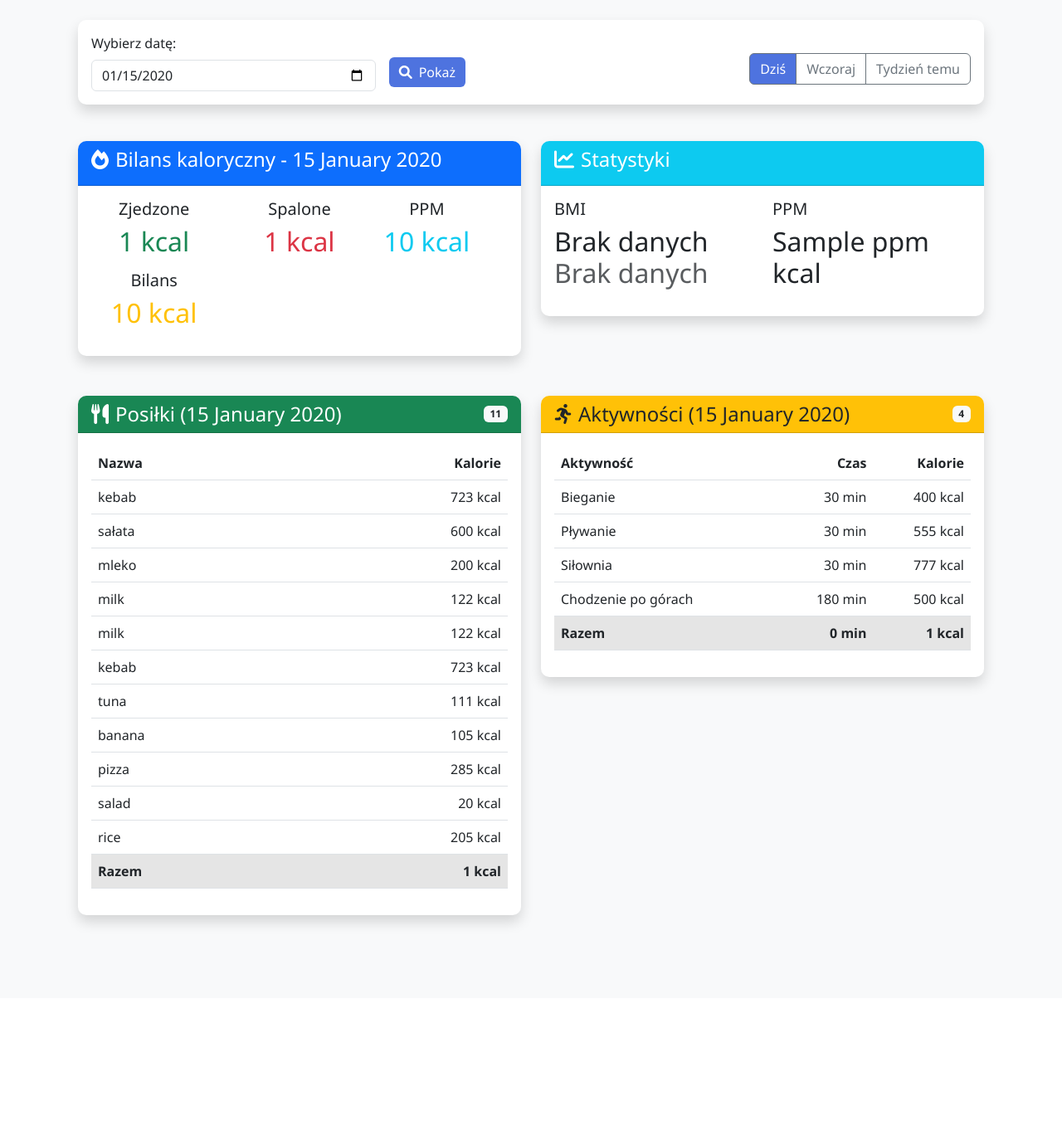
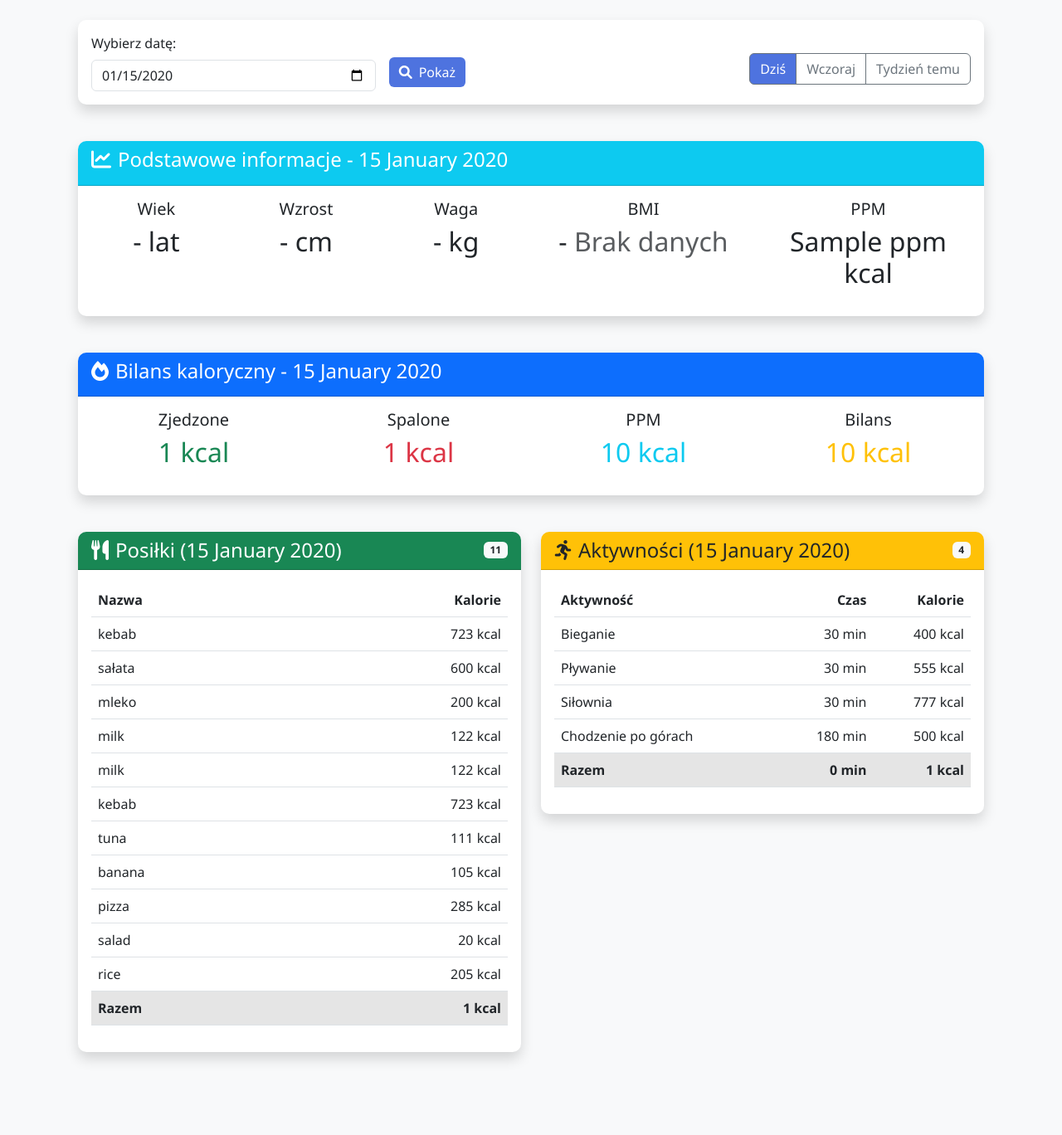
Before and after one commit to MKuzyk/ColorieBalance, a Django app: template templates/daily_summary.html in a window 1280 px wide. Shown: the part 56-1424 px from the top of the page at 83% size. Before the commit the page ends 1175 px from the top, so only its background shows below. Run offline with Django 5.2, Linux system fonts and the light colour scheme; data comes from the database, SQL or seed files in the repository; both versions use the stored data as it was after the commit; the template is opened without the code that fills it: values that come from a table or form of the project are taken from there, most other values are stand-ins (such as "Sample title", 1, 10 or a date in 2020).

Commit message:
dostosowanie frontendu

```diff
--- a/templates/daily_summary.html
+++ b/templates/daily_summary.html
@@ -37,20 +37,67 @@
         </div>
     </div>
 
-    <!-- Podsumowanie dnia -->
-    <div class="row">
-        <div class="col-md-6">
-            <div class="card shadow mb-4">
+    <!-- Podstawowe informacje -->
+    <div class="row mb-4">
+        <div class="col-md-12">
+            <div class="card shadow">
+                <div class="card-header bg-info text-white">
+                    <h4><i class="fas fa-chart-line me-2"></i>Podstawowe informacje - {{ selected_date|date:"j E Y" }}</h4>
+                </div>
+                <div class="card-body">
+                    <div class="row text-center">
+                        <div class="col-md-2">
+                            <h5>Wiek</h5>
+                            <p class="display-6">{{ age|default:"-" }} lat</p>
+                        </div>
+                        <div class="col-md-2">
+                            <h5>Wzrost</h5>
+                            <p class="display-6">{{ height|default:"-" }} cm</p>
+                        </div>
+                        <div class="col-md-2">
+                            <h5>Waga</h5>
+                            <p class="display-6">{{ weight|default:"-" }} kg</p>
+                        </div>
+                        <div class="col-md-3">
+                            <h5>BMI</h5>
+                            <p class="display-6">
+                                {{ bmi|default:"-" }}
+                                {% if bmi %}
+                                    <span class="badge
+                                        {% if bmi < 18.5 %}bg-info">Niedowaga
+                                        {% elif bmi < 25 %}bg-success">Prawidłowe
+                                        {% elif bmi < 30 %}bg-warning text-dark">Nadwaga
+                                        {% else %}bg-danger">Otyłość
+                                        {% endif %}</span>
+                                {% else %}
+                                    <span class="text-muted">Brak danych</span>
+                                {% endif %}
+                            </p>
+                        </div>
+                        <div class="col-md-3">
+                            <h5>PPM</h5>
+                            <p class="display-6">{{ ppm|default:"-" }} kcal</p>
+                        </div>
+                    </div>
+                </div>
+            </div>
+        </div>
+    </div>
+
+    <!-- Bilans kaloryczny -->
+    <div class="row mb-4">
+        <div class="col-md-12">
+            <div class="card shadow">
                 <div class="card-header bg-primary text-white">
                     <h4><i class="fas fa-fire me-2"></i>Bilans kaloryczny - {{ selected_date|date:"j E Y" }}</h4>
                 </div>
                 <div class="card-body">
                     <div class="row text-center">
-                        <div class="col-md-4">
+                        <div class="col-md-3">
                             <h5>Zjedzone</h5>
                             <p class="display-6 text-success">{{ total_eaten|floatformat:"0" }} kcal</p>
                         </div>
-                        <div class="col-md-4">
+                        <div class="col-md-3">
                             <h5>Spalone</h5>
                             <p class="display-6 text-danger">{{ total_burned|floatformat:"0" }} kcal</p>
                         </div>
@@ -62,44 +109,11 @@
                                 <p class="display-6 text-muted">Brak danych</p>
                             {% endif %}
                         </div>
-                        <div class="col-md-4">
+                        <div class="col-md-3">
                             <h5>Bilans</h5>
                             <p class="display-6 {% if balance > 0 %}text-warning{% else %}text-info{% endif %}">
                                 {{ balance|floatformat:"0" }} kcal
                             </p>
-                        </div>
-                    </div>
-                </div>
-            </div>
-        </div>
-
-        <div class="col-md-6">
-            <div class="card shadow mb-4">
-                <div class="card-header bg-info text-white">
-                    <h4><i class="fas fa-chart-line me-2"></i>Statystyki</h4>
-                </div>
-                <div class="card-body">
-                    <div class="row">
-                        <div class="col-md-6">
-                            <h5>BMI</h5>
-                            <p class="display-6">
-                                {{ bmi|default:"Brak danych" }}
-                            {% if bmi %}
-                                <span class="badge
-                                     {% if bmi < 18.5 %}bg-info">Niedowaga
-                                     {% elif bmi < 25 %}bg-success">Prawidłowe
-                                     {% elif bmi < 30 %}bg-warning text-dark">Nadwaga
-                                     {% else %}bg-danger">Otyłość
-                                     {% endif %}
-                                </span>
-                            {% else %}
-                                <span class="text-muted">Brak danych</span>
-                            {% endif %}
-                            </p>
-                        </div>
-                        <div class="col-md-6">
-                            <h5>PPM</h5>
-                            <p class="display-6">{{ ppm|default:"Brak danych" }} kcal</p>
                         </div>
                     </div>
                 </div>
@@ -226,7 +240,6 @@
 
 <script>
 document.addEventListener('DOMContentLoaded', function() {
-    // Ustaw dzisiejszą datę jako maksymalną w kalendarzu
     const datePicker = document.getElementById('datePicker');
     if (!datePicker.value) {
         const today = new Date().toISOString().split('T')[0];
```
Also changed, not shown: calorie_tracker/views.py (+188 -179 lines), templates/add_meal_dynamic.html (+2 -14 lines), db.sqlite3.
